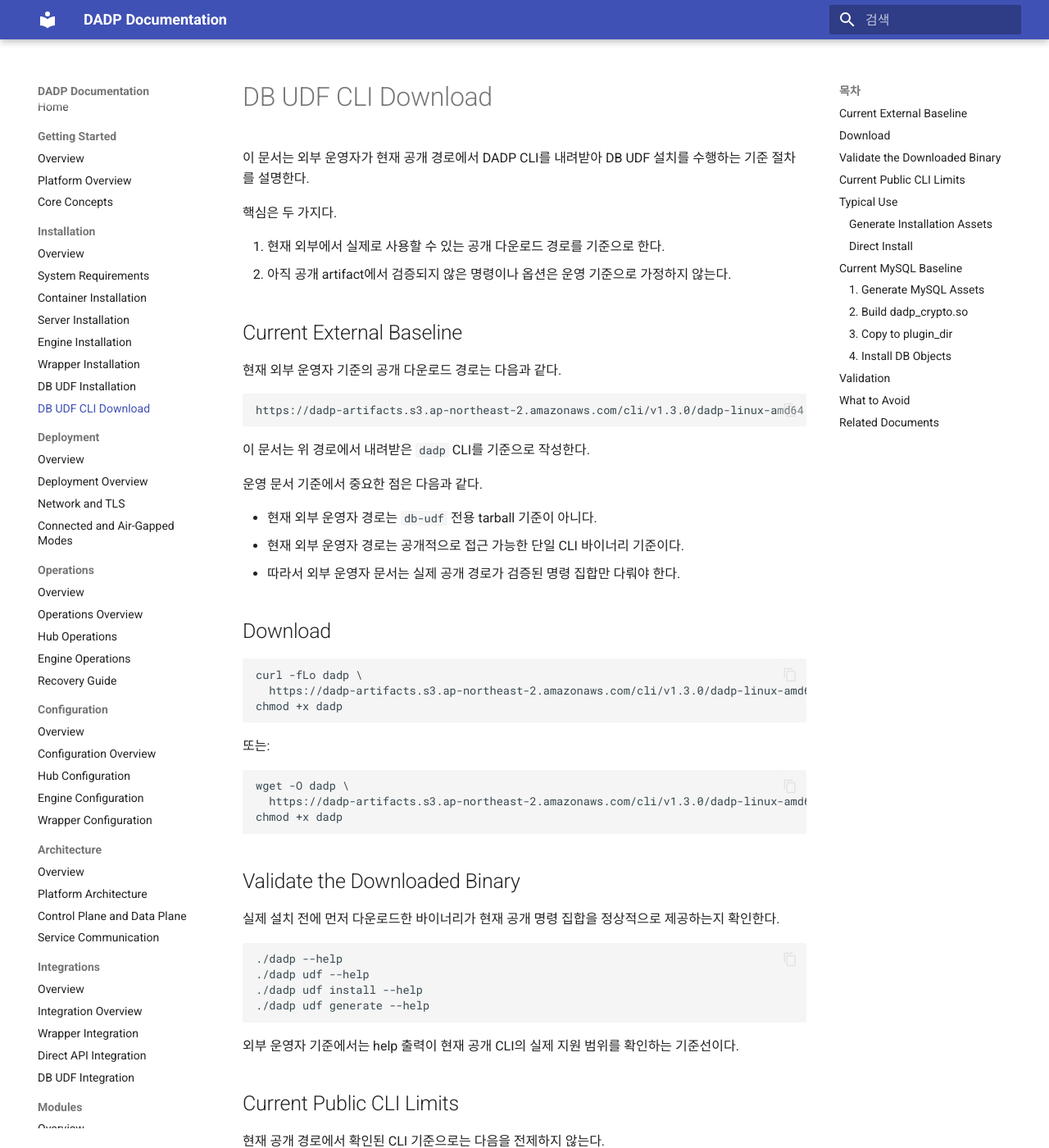
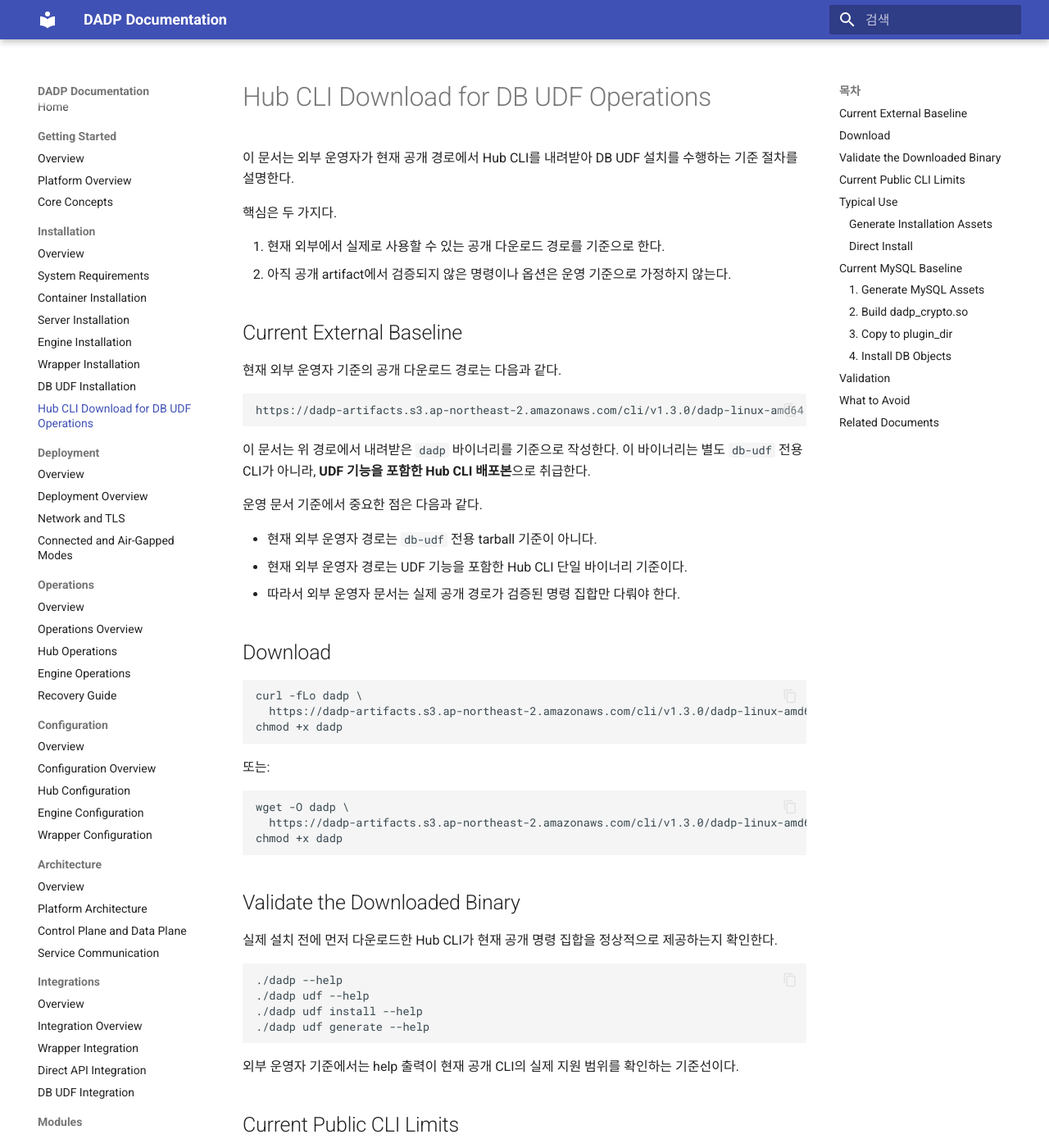
Before and after one commit to daoneCSH/docs-public, an MkDocs documentation site: the page built from docs/installation/db-udf-cli-artifact-download.md, in a window 1280 px wide and 1400 px high. Shown: the whole window at 82% size. Built offline with MkDocs 1.6.1 and Material for MkDocs 9.7.7, drawn with Linux system fonts in a browser that asks for light colours; some of the changed text lies outside the part shown.

Commit message:
docs: clarify udf distribution through hub cli

````diff
--- a/docs/installation/db-udf-cli-artifact-download.md
+++ b/docs/installation/db-udf-cli-artifact-download.md
@@ -1,6 +1,6 @@
-# DB UDF CLI Download
+# Hub CLI Download for DB UDF Operations
 
-이 문서는 외부 운영자가 현재 공개 경로에서 DADP CLI를 내려받아 DB UDF 설치를 수행하는 기준 절차를 설명한다.
+이 문서는 외부 운영자가 현재 공개 경로에서 Hub CLI를 내려받아 DB UDF 설치를 수행하는 기준 절차를 설명한다.
 
 핵심은 두 가지다.
 
@@ -15,12 +15,12 @@
 https://dadp-artifacts.s3.ap-northeast-2.amazonaws.com/cli/v1.3.0/dadp-linux-amd64
 ```
 
-이 문서는 위 경로에서 내려받은 `dadp` CLI를 기준으로 작성한다.
+이 문서는 위 경로에서 내려받은 `dadp` 바이너리를 기준으로 작성한다. 이 바이너리는 별도 `db-udf` 전용 CLI가 아니라, **UDF 기능을 포함한 Hub CLI 배포본**으로 취급한다.
 
 운영 문서 기준에서 중요한 점은 다음과 같다.
 
 - 현재 외부 운영자 경로는 `db-udf` 전용 tarball 기준이 아니다.
-- 현재 외부 운영자 경로는 공개적으로 접근 가능한 단일 CLI 바이너리 기준이다.
+- 현재 외부 운영자 경로는 UDF 기능을 포함한 Hub CLI 단일 바이너리 기준이다.
 - 따라서 외부 운영자 문서는 실제 공개 경로가 검증된 명령 집합만 다뤄야 한다.
 
 ## Download
@@ -41,7 +41,7 @@ chmod +x dadp
 
 ## Validate the Downloaded Binary
 
-실제 설치 전에 먼저 다운로드한 바이너리가 현재 공개 명령 집합을 정상적으로 제공하는지 확인한다.
+실제 설치 전에 먼저 다운로드한 Hub CLI가 현재 공개 명령 집합을 정상적으로 제공하는지 확인한다.
 
 ```bash
 ./dadp --help
@@ -54,14 +54,14 @@ chmod +x dadp
 
 ## Current Public CLI Limits
 
-현재 공개 경로에서 확인된 CLI 기준으로는 다음을 전제하지 않는다.
+현재 공개 경로에서 확인된 Hub CLI 기준으로는 다음을 전제하지 않는다.
 
 - `dadp udf update`
 - `--mysql-deploy-plugin`
 - `--mysql-ssh-user`
 - `--mysql-ssh-password`
 
-즉, 외부 운영자 문서에서는 아직 공개 바이너리에서 재검증되지 않은 `update` 흐름이나 MySQL 원격 플러그인 자동 배포 옵션을 설치 기본선으로 쓰지 않는다.
+즉, 외부 운영자 문서에서는 아직 공개 Hub CLI에서 재검증되지 않은 `update` 흐름이나 MySQL 원격 플러그인 자동 배포 옵션을 설치 기본선으로 쓰지 않는다.
 
 ## Typical Use
 
@@ -81,7 +81,7 @@ chmod +x dadp
 
 ### Direct Install
 
-공개 CLI가 직접 설치를 지원하는 DB 유형에서는 다음과 같이 사용한다.
+현재 공개 Hub CLI가 직접 설치를 지원하는 DB 유형에서는 다음과 같이 사용한다.
 
 ```bash
 ./dadp udf install \
@@ -172,7 +172,7 @@ MySQL 설치 후에는 다음 검증을 함께 수행한다.
 ## What to Avoid
 
 - 외부 운영자에게 아직 공개 검증되지 않은 `db-udf` 전용 S3 경로를 현재 기준이라고 설명하지 않는다.
-- 현재 공개 CLI 기준으로 `dadp udf update`를 기본 설치 절차에 포함하지 않는다.
+- 현재 공개 Hub CLI 기준으로 `dadp udf update`를 기본 설치 절차에 포함하지 않는다.
 - `--mysql-deploy-plugin`, `--mysql-ssh-user`, `--mysql-ssh-password`를 외부 운영자 기본 옵션처럼 문서화하지 않는다.
 - MySQL 설치를 공유 객체 빌드와 `plugin_dir` 반입 없이 one-step 명령으로 설명하지 않는다.
 
--- a/mkdocs.yml
+++ b/mkdocs.yml
@@ -29,7 +29,7 @@ nav:
       - Engine Installation: installation/engine-installation.md
       - Wrapper Installation: installation/wrapper-installation.md
       - DB UDF Installation: installation/db-udf-installation.md
-      - DB UDF CLI Download: installation/db-udf-cli-artifact-download.md
+      - Hub CLI Download for DB UDF Operations: installation/db-udf-cli-artifact-download.md
   - Deployment:
       - Overview: deployment/index.md
       - Deployment Overview: deployment/deployment-overview.md
````
Also changed, not shown: docs/installation/db-udf-installation.md (+6 -6 lines), docs/installation/index.md (+1 -1 lines).
